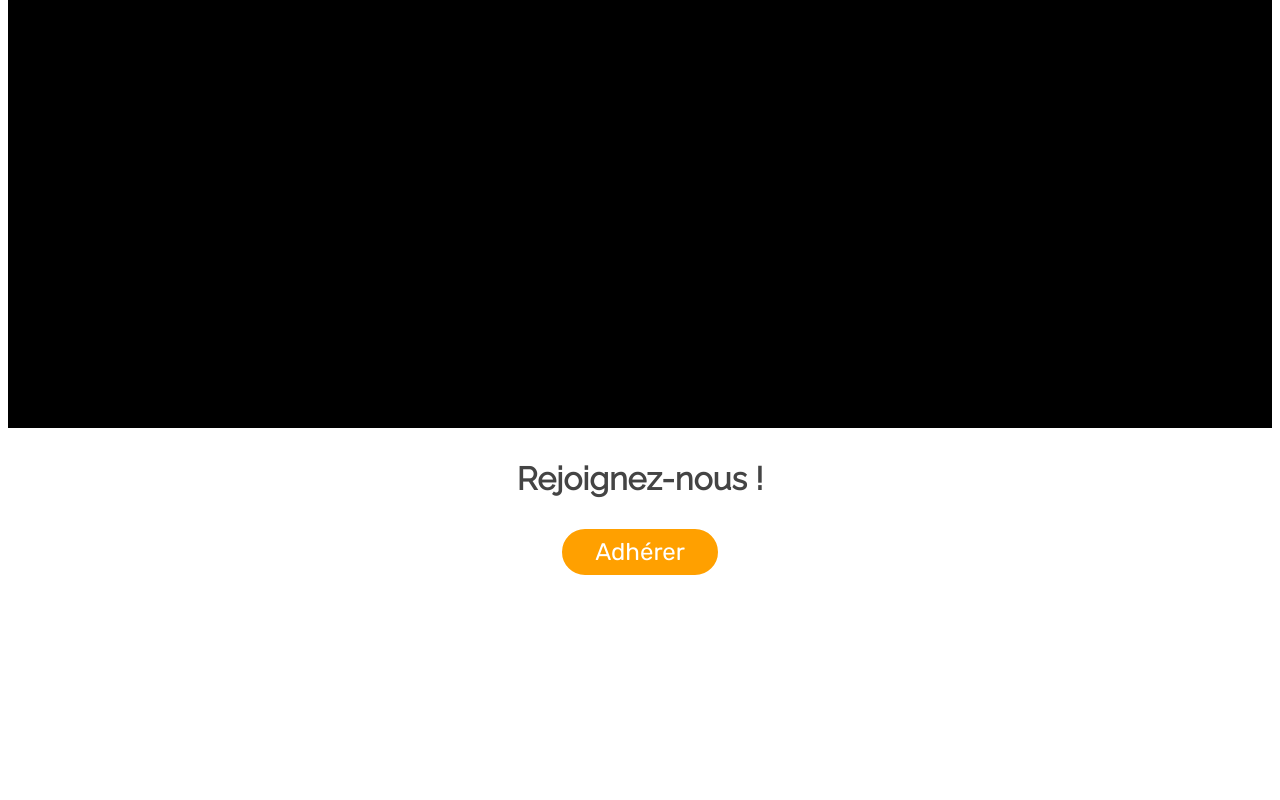
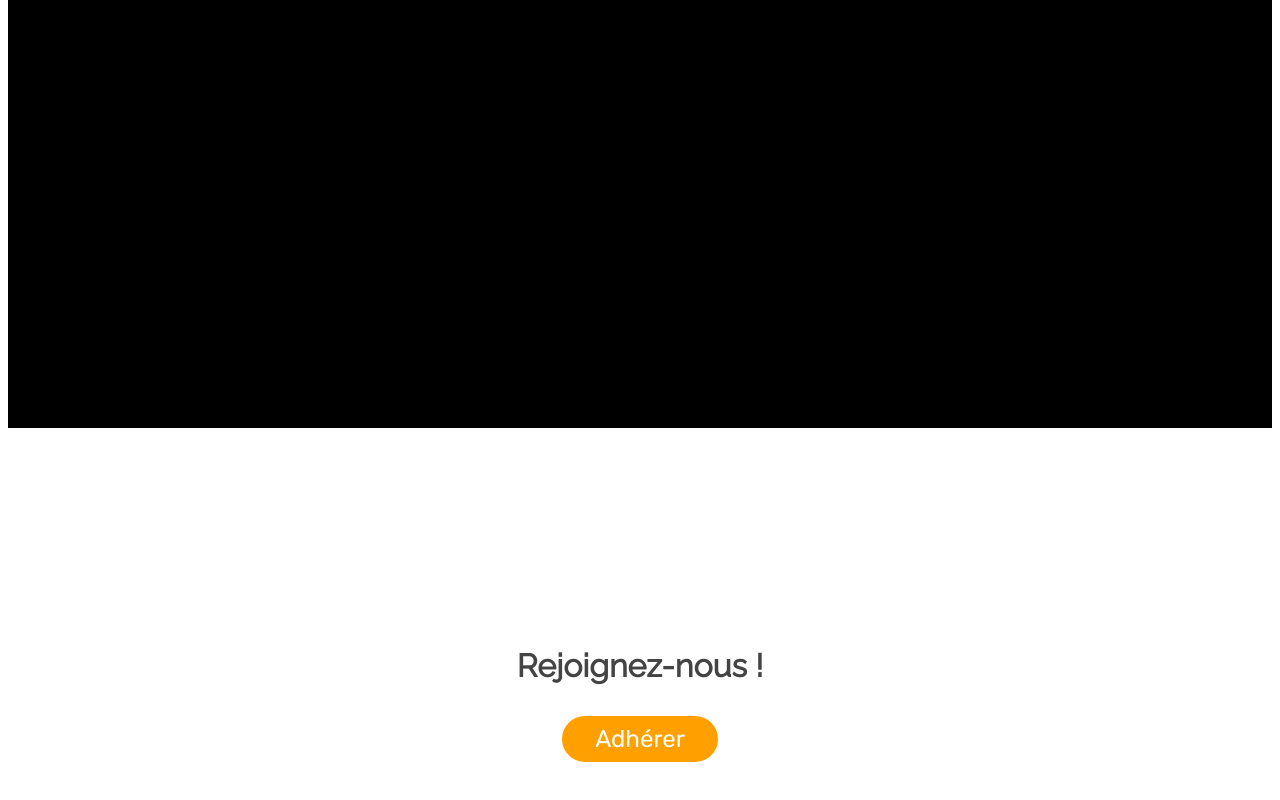
Before and after one commit to Gildewarz777/lamsh2.0, a plain HTML site: page index.html in a window 1280 px wide. Shown: the part 388-1188 px from the top of the page. Drawn offline with Linux system fonts and the light colour scheme.

Commit message:
button adhésion

```diff
--- a/css/partials/index/adhesion.scss
+++ b/css/partials/index/adhesion.scss
@@ -2,7 +2,16 @@
     height: 20em;
     background-color: white;
 
+    padding: 100px 50px;
+
+    display: flex;
+    align-items: center;
+    flex-wrap: wrap;
+
+    .content-wrapper{
+
         text-align: center;
+        width: 100%;
 
         p{
             font-weight: bold;
@@ -26,3 +35,4 @@
             }
         }
     }
+}
--- a/index.html
+++ b/index.html
@@ -19,8 +19,10 @@
             <div id="presentation"></div>
             <div id="news"></div>
             <div id="adhesion">
-                <p>Rejoignez-nous !</p>
-                <button>Adhérer</button>
+                <div class="content-wrapper">
+                    <p>Rejoignez-nous !</p>
+                    <button>Adhérer</button>
+                </div>
             </div>
         </div>
 
```
Also changed, not shown: commercants.html (+1 -0 lines), quartier.html (+1 -0 lines), css/main.css. Lines whose indentation alone changed are shown as unchanged.
